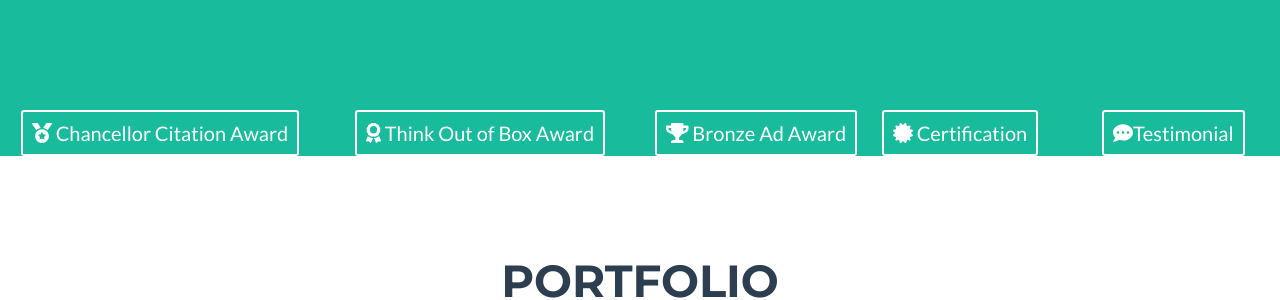
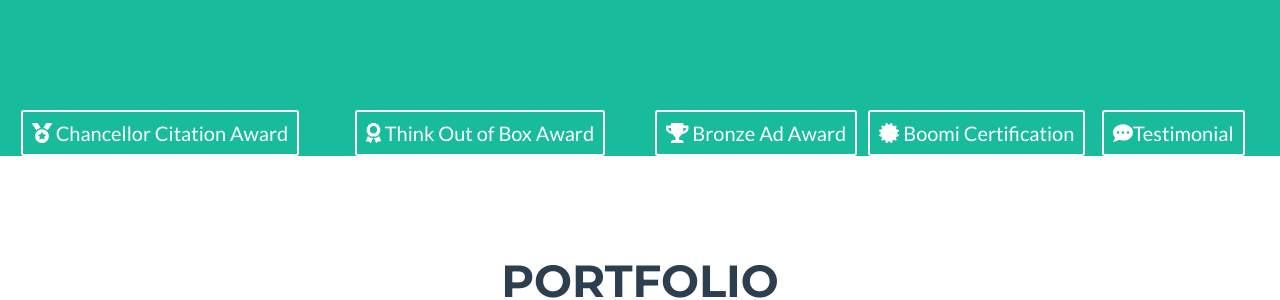
Before and after one commit to hbxtoylq/hbxtoylq.github.io, a Jekyll site: the page built from index.html, in a window 1280 px wide and 900 px high, scrolled down 391 px. Shown: the part 139-439 px from the top of the window. Built offline with Jekyll 4.4.1, drawn with Linux system fonts in a browser that asks for light colours; nearby versions of some CDN libraries.

Commit message:
Update header.html

```diff
--- a/_includes/header.html
+++ b/_includes/header.html
@@ -2,8 +2,6 @@
     <header>
         <div class="container">
             <div class="row">
-
-
                 <div class="col-lg-12 text-left">
 				<p>I am a full stack web developer with extensive web design and development experience.
 				I can implement entire website from scratch, covering both front end and back end, by using PHP or PHP frameworks (CodeIgniter, Laravel),
@@ -19,7 +17,6 @@
 		</div>
 		   </div>
 		 </div>
-
 		 <div class="row"><div class="col-sm-12">
                          <div class="col-sm-3  text-center">
                                 <a href="img/reward/award2.png" class="btn btn-sm btn-outline" target="_blank">
@@ -36,7 +33,7 @@
  			</div>
 			   <div class="col-sm-2   text-center">
                                <a href="img/reward/boomiLO.jpg"  class="btn btn-sm btn-outline" target="_blank">
-<i class="fas fa-certificate"></i> Certification </a>
+<i class="fas fa-certificate"></i> Boomi Certification </a>
                         </div>
                        <div class="col-sm-2   text-center">
                                 <a href="img/reward/award1.png" class="btn btn-sm btn-outline" target="_blank">
```
